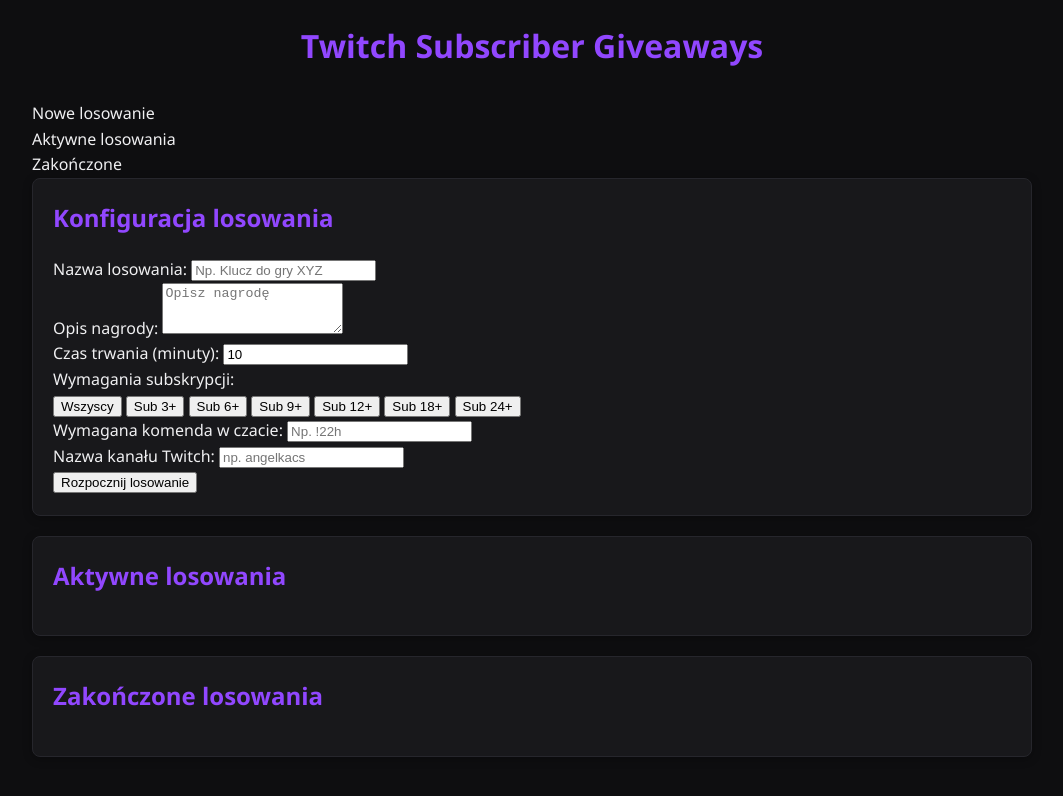
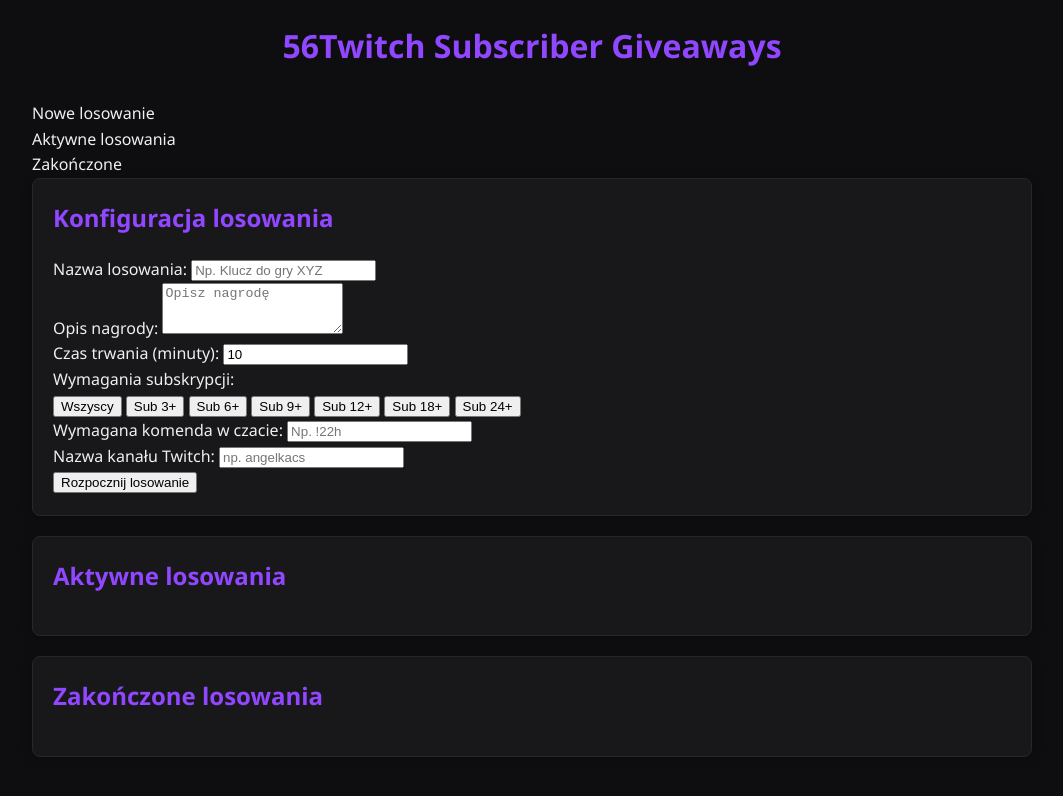
Before and after one commit to 999NERT/5291521852185281528, a plain HTML site: page index.html in a window 1280 px wide. Shown: the whole page, without its empty margins (108-1171 px from the left). Drawn offline with Linux system fonts and the light colour scheme.

Commit message:
Update index.html

```diff
--- a/index.html
+++ b/index.html
@@ -9,7 +9,7 @@
 </head>
 <body>
     <div class="app-container">
-        <h1>Twitch Subscriber Giveaways</h1>
+        <h1>56Twitch Subscriber Giveaways</h1>
 
         <div class="tab-container">
             <div class="tab active" data-tab="create">Nowe losowanie</div>
```
